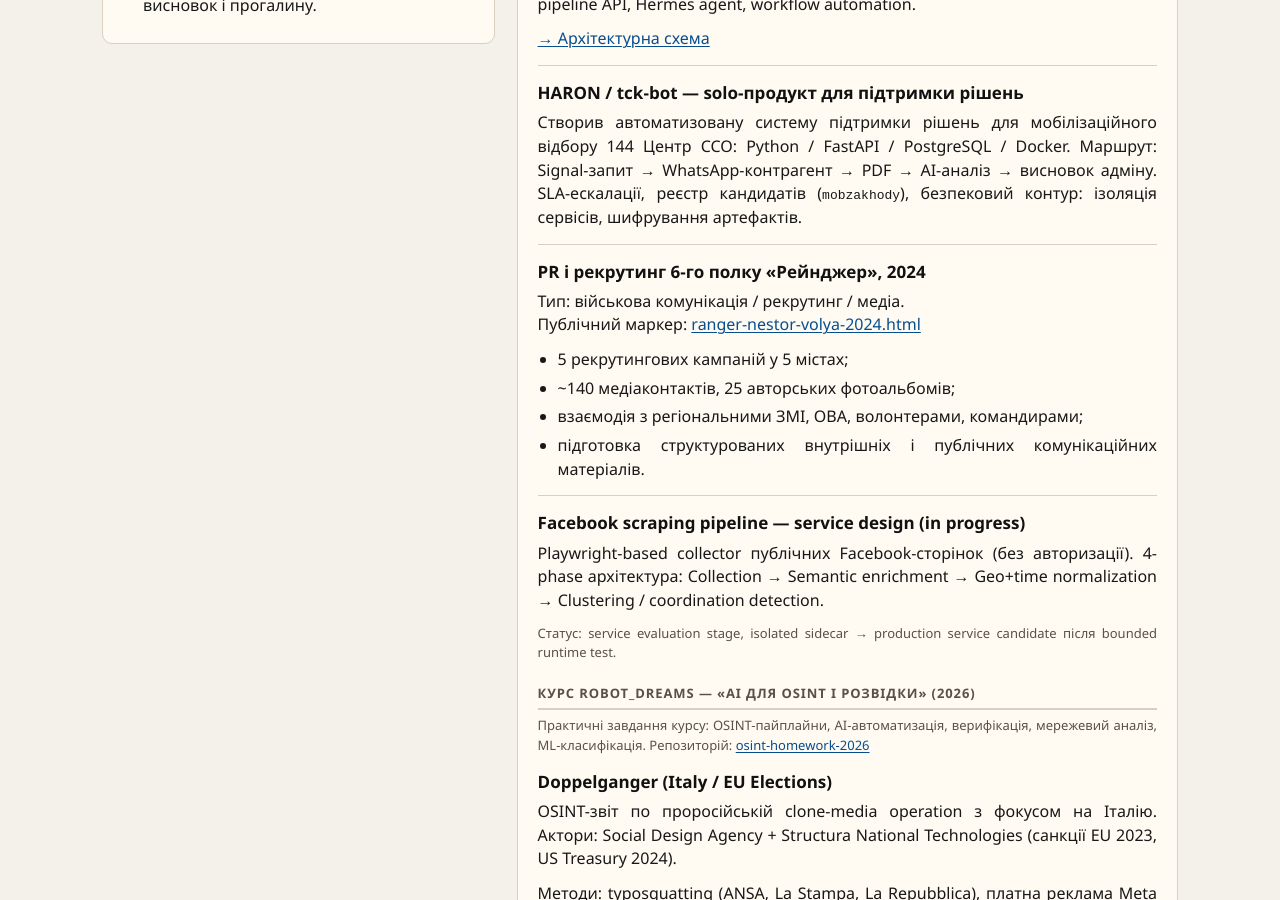
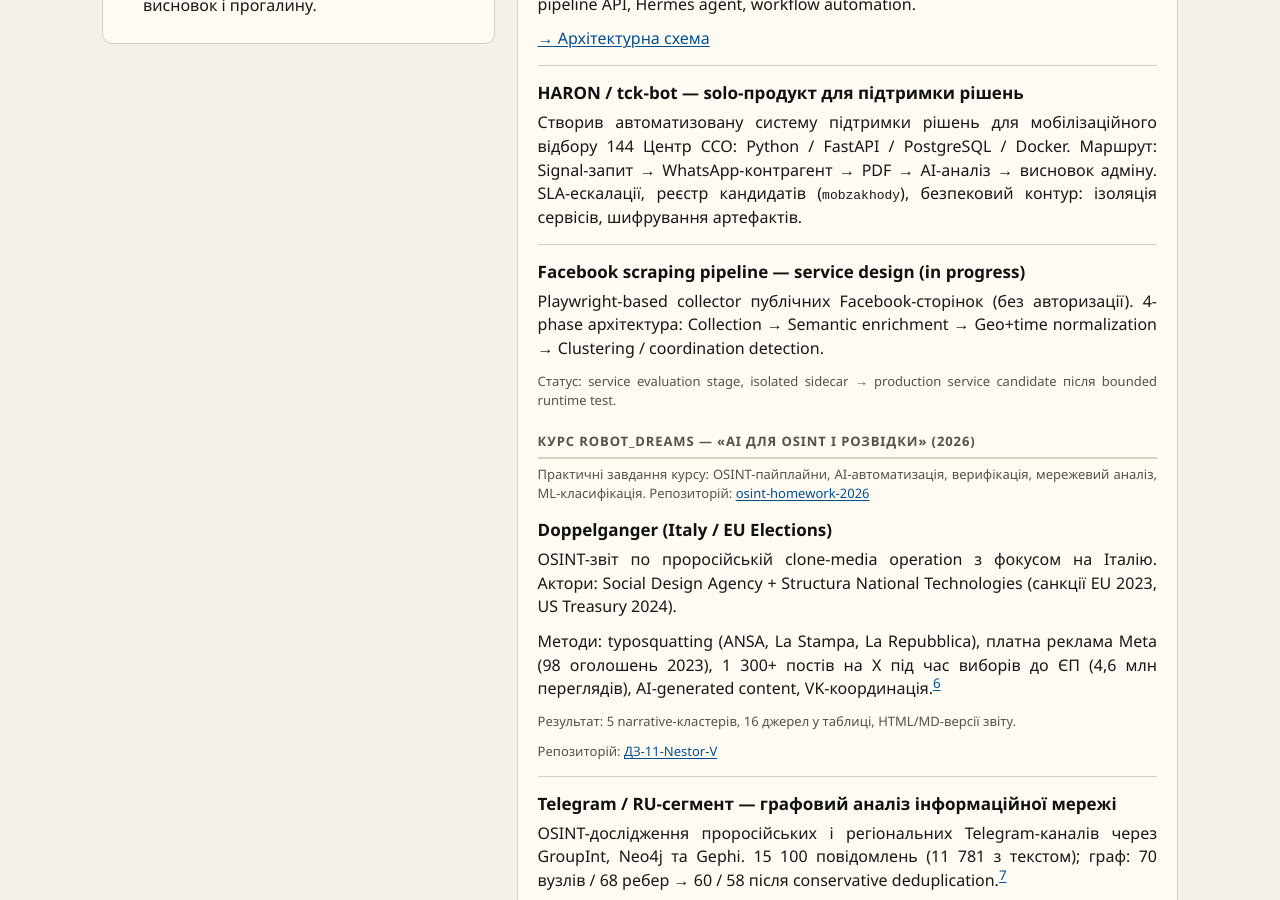
Before and after one commit to NestorVolya/nestorvolya.github.io, a Jekyll site: the page cv-gur.html, which Jekyll copies as it is, in a window 1280 px wide and 900 px high, scrolled down 2472 px. Built offline with Jekyll 4.4.1, drawn with Linux system fonts in a browser that asks for light colours.

Commit message:
cv-gur: remove Ranger 2024 from independent projects (irrelevant section)
Co-Authored-By: Claude Sonnet 4.6 <noreply@anthropic.com>

```diff
--- a/cv-gur.html
+++ b/cv-gur.html
@@ -527,18 +527,6 @@
           </div>
 
           <div class="case">
-            <div class="case-title">PR і рекрутинг 6-го полку «Рейнджер», 2024</div>
-            <p>Тип: військова комунікація / рекрутинг / медіа.<br>
-            Публічний маркер: <a href="ranger-nestor-volya-2024.html">ranger-nestor-volya-2024.html</a></p>
-            <ul>
-              <li>5 рекрутингових кампаній у 5 містах;</li>
-              <li>~140 медіаконтактів, 25 авторських фотоальбомів;</li>
-              <li>взаємодія з регіональними ЗМІ, ОВА, волонтерами, командирами;</li>
-              <li>підготовка структурованих внутрішніх і публічних комунікаційних матеріалів.</li>
-            </ul>
-          </div>
-
-          <div class="case">
             <div class="case-title">Facebook scraping pipeline — service design (in progress)</div>
             <p>Playwright-based collector публічних Facebook-сторінок (без авторизації). 4-phase архітектура: Collection → Semantic enrichment → Geo+time normalization → Clustering / coordination detection.</p>
             <p class="small">Статус: service evaluation stage, isolated sidecar → production service candidate після bounded runtime test.</p>
```
